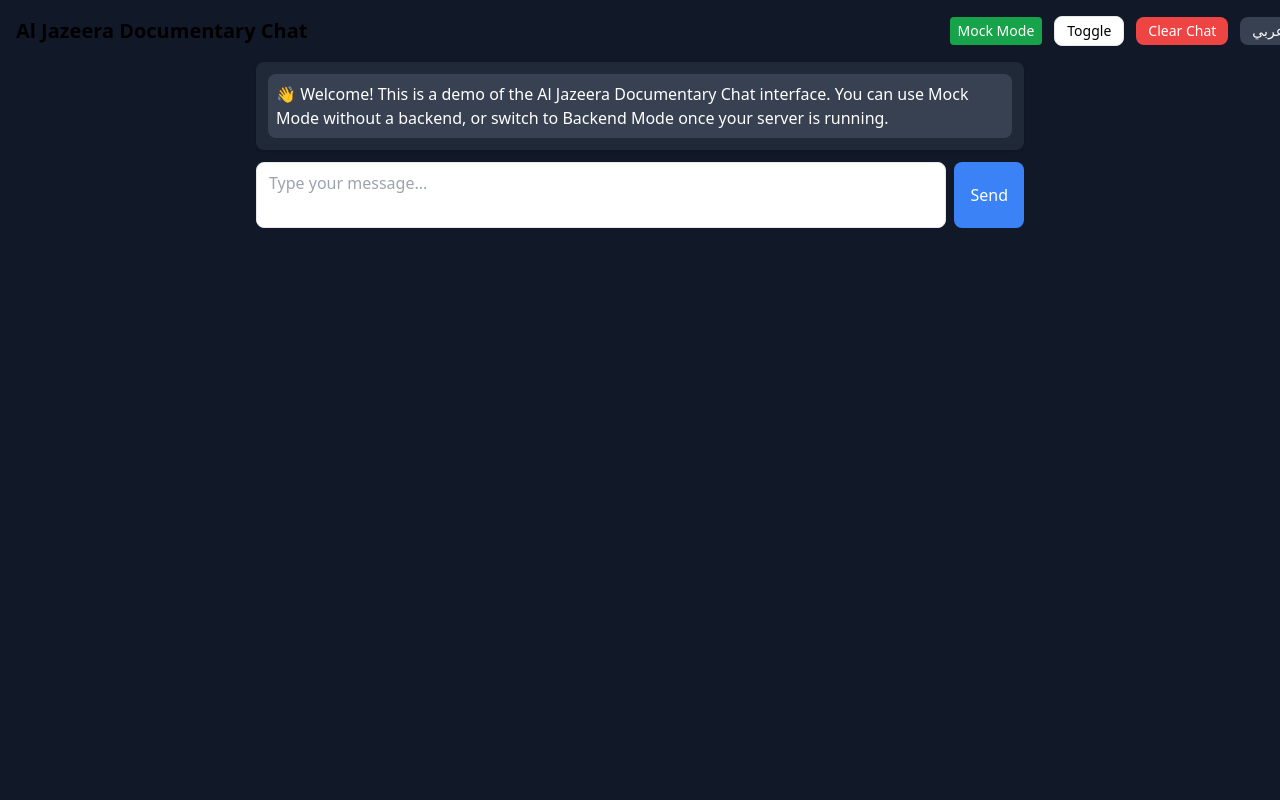
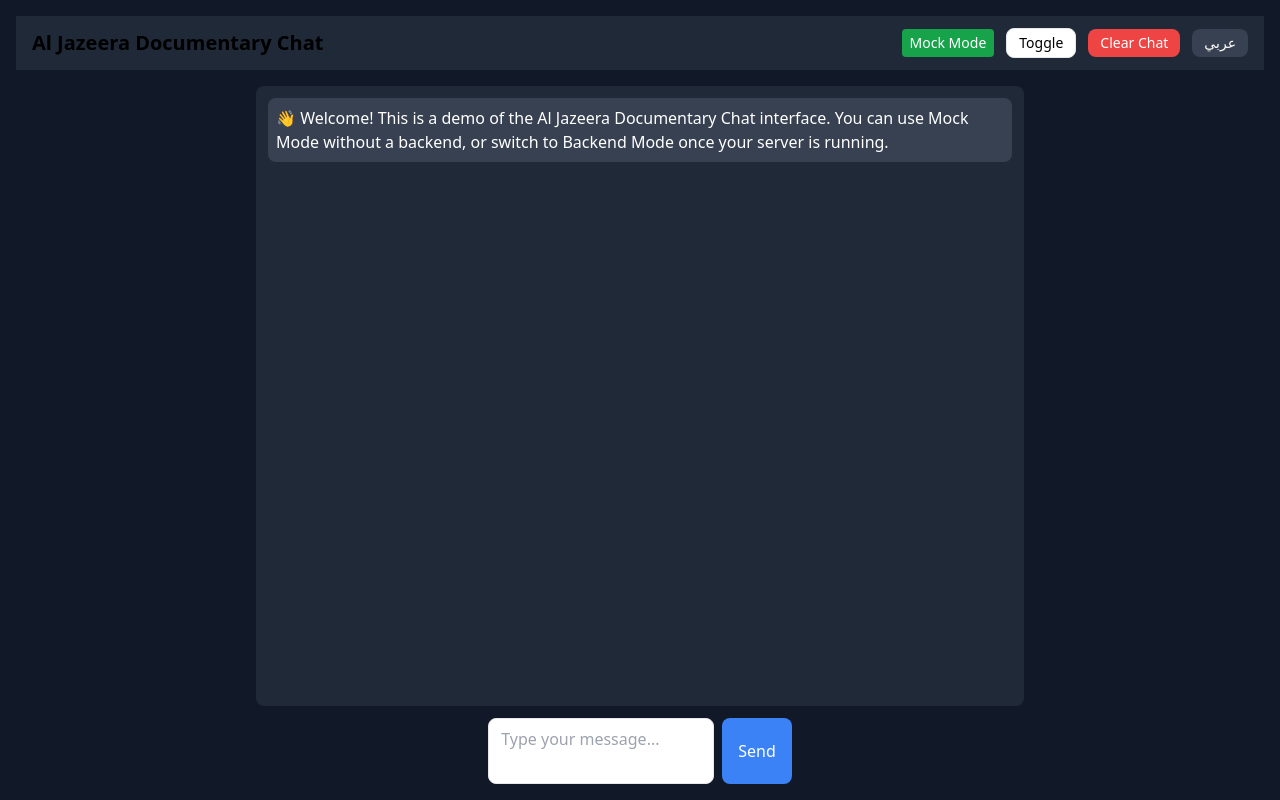
Before and after one commit to ctrlshiftagency/icons, a plain HTML site: page index.html in a window 1280 px wide. Drawn offline with nearby package versions, Linux system fonts and the light colour scheme.

Commit message:
Update index.html

```diff
--- a/index.html
+++ b/index.html
@@ -6,9 +6,18 @@
     <title>Al Jazeera Documentary Chat</title>
     <script src="https://cdn.tailwindcss.com"></script>
     <script src="https://code.jquery.com/jquery-3.6.0.min.js"></script>
+    <style>
+  .scrollbar-hide::-webkit-scrollbar {
+    display: none;
+  }
+  .scrollbar-hide {
+    -ms-overflow-style: none;
+    scrollbar-width: none;
+  }
+</style>
   </head>
   <body class="flex flex-col h-screen p-4 bg-gray-900" id="pageBody" dir="ltr">
-        <div class="flex justify-between items-center mb-4 w-screen">
+    <div class="flex justify-between items-center mb-4 px-4 py-3 bg-gray-800">
       <h1 class="text-xl font-bold" id="title">Al Jazeera Documentary Chat</h1>
       <div class="flex items-center gap-3">
         <span id="modeLabel" class="px-2 py-1 rounded text-white text-sm bg-green-600">Mock Mode</span>
@@ -18,17 +27,12 @@
       </div>
     </div>
 
-    <div class="max-w-3xl mx-auto">
-          <div id="chatLog" class="flex-1 overflow-y-scroll bg-gray-800 rounded-lg shadow p-3 space-y-2"></div>
+    <div id="chatLog" class="flex-1 overflow-y-auto bg-gray-800 rounded-lg p-3 space-y-2 max-w-3xl mx-auto scrollbar-hide"></div>
 
-    <div class="flex mt-3">
+    <div class="flex mt-3 max-w-3xl mx-auto"">
       <textarea id="chatInput" placeholder="Type your message..." class="flex-1 border rounded-lg px-3 py-2 resize-none" rows="2"></textarea>
       <button id="sendBtn" class="ml-2 px-4 py-2 bg-blue-500 text-white rounded-lg">Send</button>
     </div>
-    </div>
-
-
-
 
     <script>
       let useMock = true
@@ -91,7 +95,7 @@
       })
 
       function appendMessage(role, content) {
-        const alignment = role === 'user' ? 'text-right bg-gray-900 text-white' : 'text-left bg-gray-700 text-white'
+        const alignment = role === 'user' ? 'text-right bg-blue-600 text-white' : 'text-left bg-gray-700 text-white'
         $('#chatLog').append(`<div class="p-2 rounded-lg ${alignment}"><div style="white-space: pre-wrap">${content}</div></div>`)
         $('#chatLog').scrollTop($('#chatLog')[0].scrollHeight)
       }
```
Lines whose indentation alone changed are shown as unchanged.
